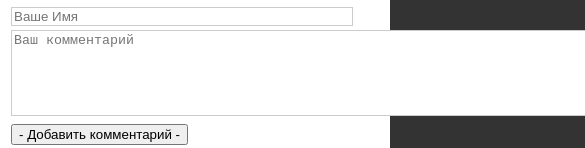
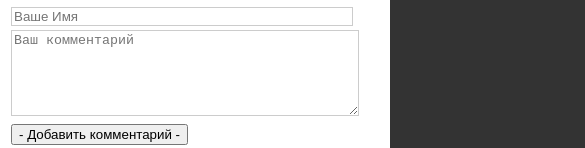
Before and after one commit to ElenaDonova/Southpark-clone, a plain HTML site: page index.html in a window 390 px wide. Both pictures are taken after a click on the element "Добавить комментарий". Shown: the part 1044-1192 px from the top of the page, 585 px wide, since content can reach past the window. Drawn offline with Linux system fonts and the light colour scheme.

Commit message:
Update style.css

```diff
--- a/style.css
+++ b/style.css
@@ -193,6 +193,11 @@ textarea {
   width: 640px;
   height: 80px;
   margin-right: 30px;
+}
+@media (max-width:691px) {
+  textarea {
+    width: 100%;
+  }
 }
 
 .add-comment {
```
